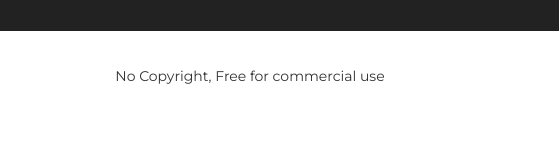
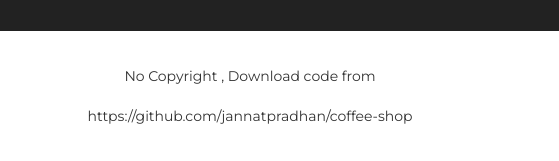
Before and after one commit to jannatpradhan/coffee-shop, a plain HTML site: page index.html in a window 1280 px wide. Shown: the part 6292-6453 px from the top of the page, 0-559 px from the left. Before the commit the page ends 6413 px from the top, so only its background shows below. Drawn offline with nearby package versions, Linux system fonts and the light colour scheme; a web font is replaced by a local one.

Commit message:
Update index.html

```diff
--- a/index.html
+++ b/index.html
@@ -432,7 +432,7 @@
         <div class="container">
             <div class="row">
                 <div class="col-md-4">
-                    <span class="copyright">No Copyright, Free for commercial use</span>
+                    <span class="copyright">No Copyright , Download code from https://github.com/jannatpradhan/coffee-shop</span>
                 </div>
                 <div class="col-md-4">
                     <ul class="list-inline social-buttons">
```
